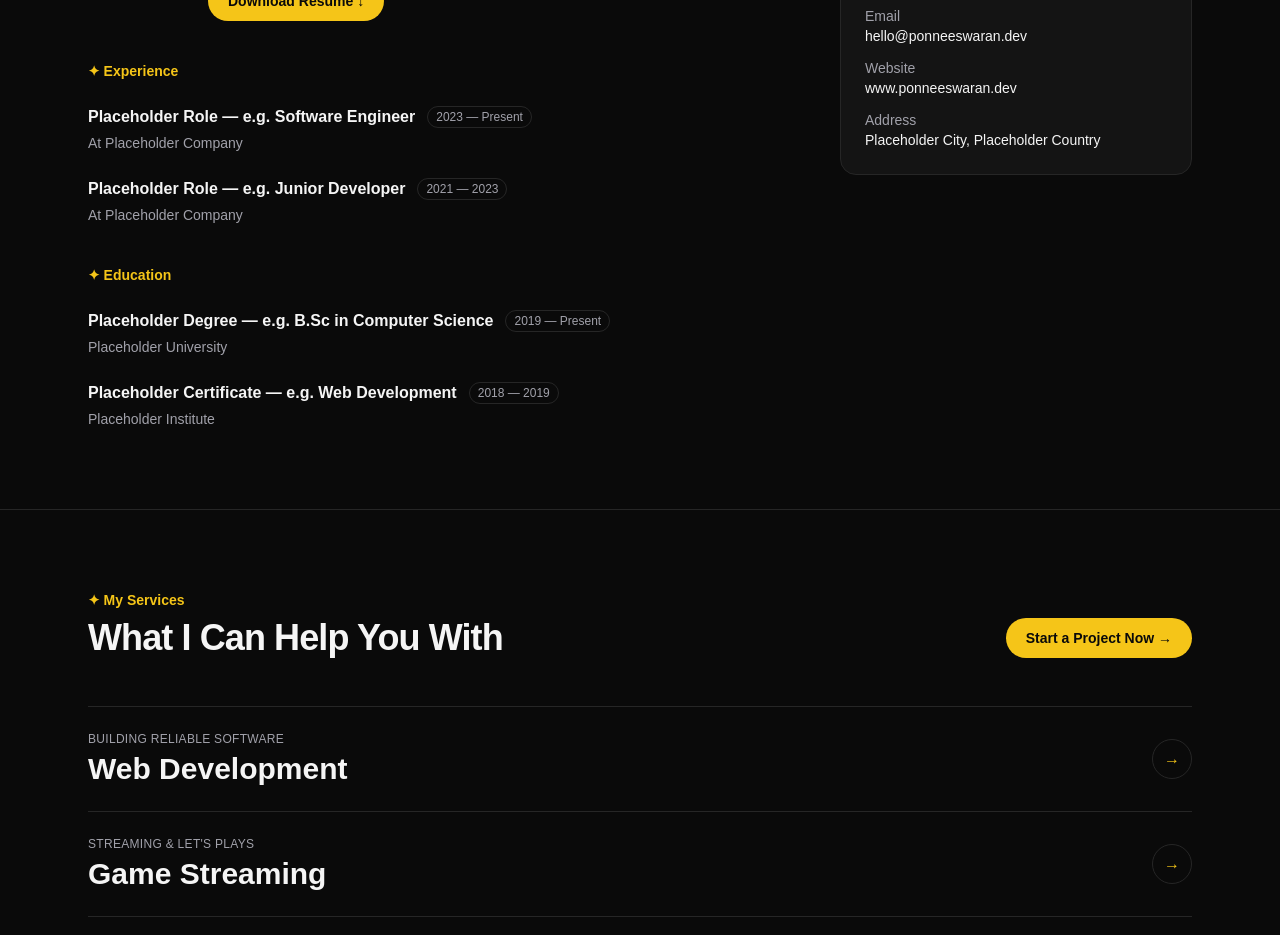
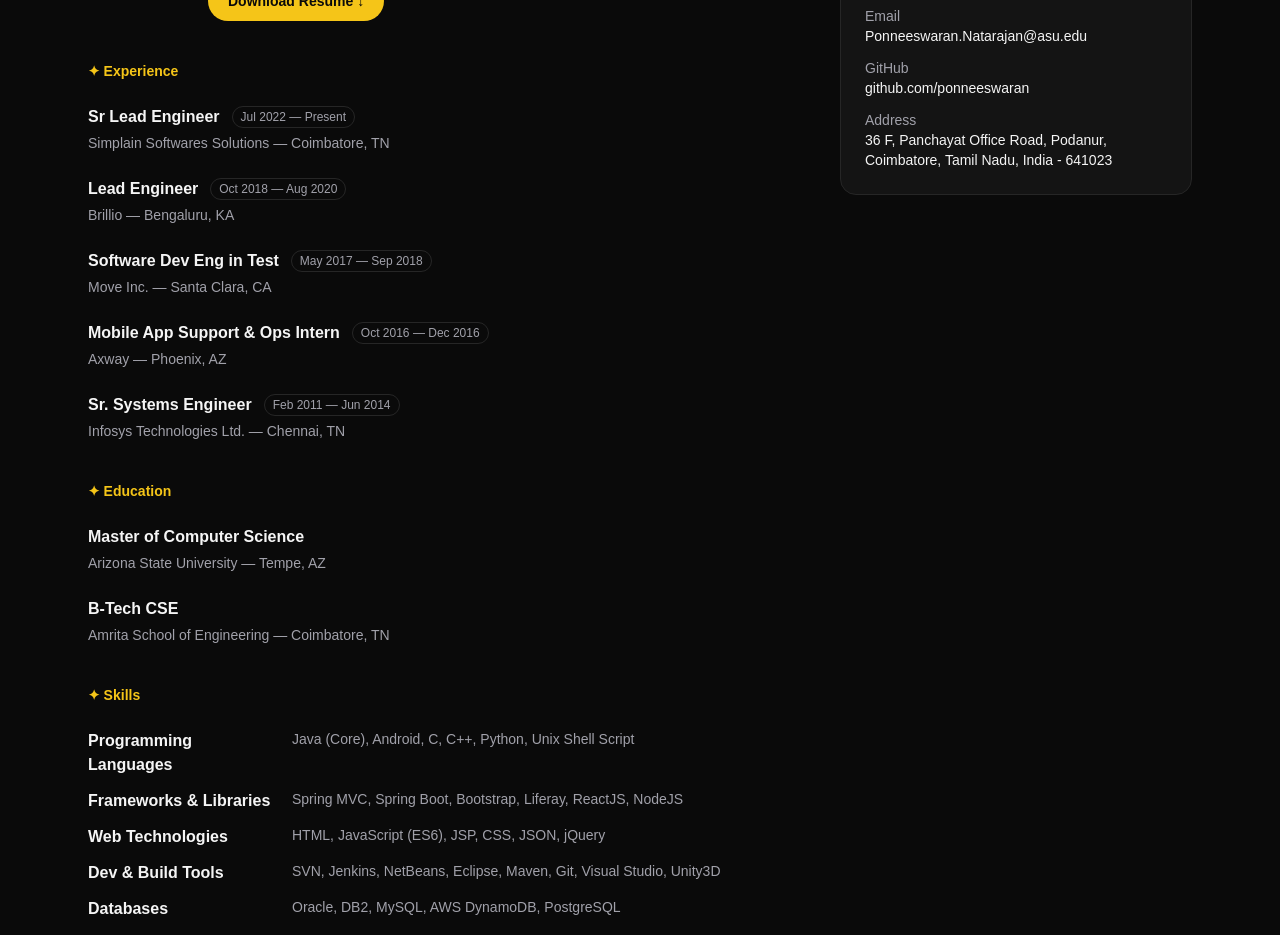
Before and after one commit to ponneeswaran/ponneeswaran.github.io, a Next.js app: page / in a window 1280 px wide. Shown: the part 1140-2075 px from the top of the page. Built offline with nearby package versions, Linux system fonts and the light colour scheme.

Commit message:
feat: update resume and enhance About component with personal details

```diff
--- a/package.json
+++ b/package.json
@@ -6,7 +6,8 @@
     "dev": "next dev",
     "build": "next build",
     "start": "next start",
-    "lint": "eslint"
+    "lint": "eslint",
+    "generate-resume": "node scripts/generate-resume.js"
   },
   "dependencies": {
     "next": "16.2.12",
@@ -20,6 +21,7 @@
     "@types/react-dom": "^19",
     "eslint": "^9",
     "eslint-config-next": "16.2.12",
+    "pdfkit": "^0.19.1",
     "tailwindcss": "^4",
     "typescript": "^5"
   }
--- /dev/null
+++ b/scripts/generate-resume.js
@@ -0,0 +1,139 @@
+/**
+ * Regenerates public/resume.pdf from the structured data below.
+ * Run with: node scripts/generate-resume.js
+ */
+const fs = require("fs");
+const path = require("path");
+const PDFDocument = require("pdfkit");
+
+const OUTPUT_PATH = path.join(__dirname, "..", "public", "resume.pdf");
+
+const ACCENT = "#1f7a5c";
+const TEXT = "#1a1a1a";
+const MUTED = "#555555";
+
+const CONTACT = {
+  address: "36 F, Panchayat Office Road, Podanur, Coimbatore - 641023",
+  phone: "+91-9003977744",
+  email: "Ponneeswaran.Natarajan@asu.edu",
+  github: "https://github.com/ponneeswaran",
+};
+
+const OBJECTIVE =
+  "Experienced Full-stack Java Developer with approximately 11 years of expertise in " +
+  "designing, developing, and managing complex web applications. Seeking a leadership " +
+  "role as a Manager, where I can leverage my technical acumen and project management " +
+  "skills to drive team success and deliver high-quality software solutions.";
+
+const EXPERIENCE = [
+  {
+    period: "FEB 2011 - JUNE 2014",
+    title: "Sr. Systems Engineer | Infosys Technologies Ltd. | Chennai, TN",
+  },
+  {
+    period: "OCT 2016 - DEC 2016",
+    title: "Mobile App Support & Ops Intern | Axway | Phoenix, AZ",
+  },
+  {
+    period: "MAY 2017 - SEP 2018",
+    title: "Software Dev Eng in Test | Move Inc. | Santa Clara, CA",
+  },
+  {
+    period: "OCT 2018 - AUG 2020",
+    title: "Lead Engineer | Brillio | Bengaluru, KA",
+  },
+  {
+    period: "JUL 2022 - PRESENT",
+    title: "Sr Lead Engineer | Simplain Softwares Solutions | Coimbatore, TN",
+    detail:
+      "Key responsibilities: Client and business interactions. Managing a small team of 3 " +
+      "members, overseeing the development and delivery of bug-free enhancements. Managed " +
+      "DevOps processes and handled server-related support tasks, ensuring smooth " +
+      "operations and deployments.",
+  },
+];
+
+const EDUCATION = [
+  "Master of Computer Science | Arizona State University | Tempe, AZ",
+  "B-Tech CSE | Amrita School of Engineering | Coimbatore, TN",
+];
+
+const SKILLS = [
+  ["Programming Languages", "Java (Core), Android, C, C++, Python, Unix Shell Script"],
+  ["Frameworks and Libraries", "Spring MVC, Spring Boot, Bootstrap, Liferay, ReactJS, NodeJS"],
+  ["Web Technologies", "HTML, JavaScript (ES6), JSP, CSS, JSON, jQuery"],
+  ["Development and Build Tools", "SVN, Jenkins, NetBeans, Eclipse, Maven, Git, Visual Studio, Unity3D"],
+  ["Databases", "Oracle, DB2, MySQL, AWS DynamoDB, PostgreSQL"],
+  ["Other Tools and Technologies", "Wolfram Mathematica, Titanium+, Jira, Tomee"],
+];
+
+const doc = new PDFDocument({ size: "A4", margins: { top: 50, bottom: 50, left: 50, right: 50 } });
+doc.pipe(fs.createWriteStream(OUTPUT_PATH));
+
+doc
+  .fillColor(ACCENT)
+  .font("Helvetica-Bold")
+  .fontSize(28)
+  .text("Ponneeswaran Natarajan");
+
+doc.moveDown(0.6);
+
+doc
+  .fillColor(TEXT)
+  .font("Helvetica-Bold")
+  .fontSize(11)
+  .text("OBJECTIVE", { underline: false });
+doc.fillColor(MUTED).font("Helvetica").fontSize(10).text(OBJECTIVE);
+doc.moveDown(1);
+
+doc.fillColor(TEXT).font("Helvetica-Bold").fontSize(11).text("CONTACT");
+doc
+  .fillColor(MUTED)
+  .font("Helvetica")
+  .fontSize(10)
+  .text(`Address: ${CONTACT.address}`)
+  .text(`Phone: ${CONTACT.phone}`)
+  .text(`Email: ${CONTACT.email}`)
+  .text(`GitHub: ${CONTACT.github}`);
+doc.moveDown(1);
+
+doc.fillColor(ACCENT).font("Helvetica-Bold").fontSize(11).text("EXPERIENCE");
+doc.moveDown(0.3);
+EXPERIENCE.forEach((job) => {
+  doc.fillColor(MUTED).font("Helvetica-Bold").fontSize(9.5).text(job.period);
+  doc.fillColor(TEXT).font("Helvetica-Bold").fontSize(10).text(job.title);
+  if (job.detail) {
+    doc.fillColor(MUTED).font("Helvetica").fontSize(9.5).text(job.detail);
+  }
+  doc.moveDown(0.6);
+});
+
+doc.fillColor(ACCENT).font("Helvetica-Bold").fontSize(11).text("EDUCATION");
+doc.moveDown(0.3);
+EDUCATION.forEach((line) => {
+  doc.fillColor(TEXT).font("Helvetica").fontSize(10).text(line);
+});
+doc.moveDown(1);
+
+doc.fillColor(ACCENT).font("Helvetica-Bold").fontSize(11).text("SKILLS");
+doc.moveDown(0.3);
+SKILLS.forEach(([category, items]) => {
+  doc
+    .fillColor(TEXT)
+    .font("Helvetica-Bold")
+    .fontSize(9.5)
+    .text(`${category}: `, { continued: true })
+    .font("Helvetica")
+    .fillColor(MUTED)
+    .text(items);
+});
+
+doc.moveDown(1);
+doc.fillColor(TEXT).font("Helvetica-Bold").fontSize(11).text("REFERENCES");
+doc.fillColor(MUTED).font("Helvetica").fontSize(10).text("Available upon request.");
+
+doc.end();
+
+doc.on("end", () => {
+  console.log(`Resume generated at ${OUTPUT_PATH}`);
+});
--- a/src/components/About.tsx
+++ b/src/components/About.tsx
@@ -1,26 +1,68 @@
 const EXPERIENCE = [
   {
-    role: "Placeholder Role \u2014 e.g. Software Engineer",
-    place: "At Placeholder Company",
-    period: "2023 \u2014 Present",
+    role: "Sr Lead Engineer",
+    place: "Simplain Softwares Solutions \u2014 Coimbatore, TN",
+    period: "Jul 2022 \u2014 Present",
   },
   {
-    role: "Placeholder Role \u2014 e.g. Junior Developer",
-    place: "At Placeholder Company",
-    period: "2021 \u2014 2023",
+    role: "Lead Engineer",
+    place: "Brillio \u2014 Bengaluru, KA",
+    period: "Oct 2018 \u2014 Aug 2020",
+  },
+  {
+    role: "Software Dev Eng in Test",
+    place: "Move Inc. \u2014 Santa Clara, CA",
+    period: "May 2017 \u2014 Sep 2018",
+  },
+  {
+    role: "Mobile App Support & Ops Intern",
+    place: "Axway \u2014 Phoenix, AZ",
+    period: "Oct 2016 \u2014 Dec 2016",
+  },
+  {
+    role: "Sr. Systems Engineer",
+    place: "Infosys Technologies Ltd. \u2014 Chennai, TN",
+    period: "Feb 2011 \u2014 Jun 2014",
   },
 ];
 
 const EDUCATION = [
   {
-    title: "Placeholder Degree \u2014 e.g. B.Sc in Computer Science",
-    place: "Placeholder University",
-    period: "2019 \u2014 Present",
+    title: "Master of Computer Science",
+    place: "Arizona State University \u2014 Tempe, AZ",
+    period: "",
   },
   {
-    title: "Placeholder Certificate \u2014 e.g. Web Development",
-    place: "Placeholder Institute",
-    period: "2018 \u2014 2019",
+    title: "B-Tech CSE",
+    place: "Amrita School of Engineering \u2014 Coimbatore, TN",
+    period: "",
+  },
+];
+
+const SKILLS = [
+  {
+    category: "Programming Languages",
+    items: "Java (Core), Android, C, C++, Python, Unix Shell Script",
+  },
+  {
+    category: "Frameworks & Libraries",
+    items: "Spring MVC, Spring Boot, Bootstrap, Liferay, ReactJS, NodeJS",
+  },
+  {
+    category: "Web Technologies",
+    items: "HTML, JavaScript (ES6), JSP, CSS, JSON, jQuery",
+  },
+  {
+    category: "Dev & Build Tools",
+    items: "SVN, Jenkins, NetBeans, Eclipse, Maven, Git, Visual Studio, Unity3D",
+  },
+  {
+    category: "Databases",
+    items: "Oracle, DB2, MySQL, AWS DynamoDB, PostgreSQL",
+  },
+  {
+    category: "Other Tools",
+    items: "Wolfram Mathematica, Titanium+, Jira, TomEE",
   },
 ];
 
@@ -43,13 +85,14 @@
               </div>
               <div className="flex flex-col gap-4">
                 <p className="max-w-xl text-muted">
-                  Placeholder bio \u2014 I&apos;m Ponneeswaran Natarajan, a
-                  developer who spends free time gaming, creating video
-                  content, and collecting coins from around the world.
-                  Replace this paragraph with your real story.
+                  Full-stack Java developer with approximately 11 years of
+                  experience designing, developing, and managing complex web
+                  applications. Outside of work I enjoy gaming, creating
+                  video content, and collecting coins from around the world.
                 </p>
                 <a
                   href="/resume.pdf"
+                  download
                   className="w-fit rounded-full bg-accent px-5 py-2.5 text-sm font-semibold text-accent-foreground transition-opacity hover:opacity-90"
                 >
                   Download Resume &#8595;
@@ -61,7 +104,7 @@
               <h3 className="text-sm font-semibold text-accent">&#10022; Experience</h3>
               <ul className="flex flex-col gap-6">
                 {EXPERIENCE.map((item) => (
-                  <li key={item.role} className="flex flex-col gap-1">
+                  <li key={item.role + item.period} className="flex flex-col gap-1">
                     <div className="flex flex-wrap items-center gap-3">
                       <span className="font-semibold">{item.role}</span>
                       <span className="rounded-full border border-border px-2 py-0.5 text-xs text-muted">
@@ -79,13 +122,20 @@
               <ul className="flex flex-col gap-6">
                 {EDUCATION.map((item) => (
                   <li key={item.title} className="flex flex-col gap-1">
-                    <div className="flex flex-wrap items-center gap-3">
-                      <span className="font-semibold">{item.title}</span>
-                      <span className="rounded-full border border-border px-2 py-0.5 text-xs text-muted">
-                        {item.period}
-                      </span>
-                    </div>
+                    <span className="font-semibold">{item.title}</span>
                     <span className="text-sm text-muted">{item.place}</span>
+                  </li>
+                ))}
+              </ul>
+            </div>
+
+            <div className="flex flex-col gap-6">
+              <h3 className="text-sm font-semibold text-accent">&#10022; Skills</h3>
+              <ul className="flex flex-col gap-3">
+                {SKILLS.map((skill) => (
+                  <li key={skill.category} className="flex flex-col gap-1 sm:flex-row sm:gap-3">
+                    <span className="w-48 shrink-0 font-semibold">{skill.category}</span>
+                    <span className="text-sm text-muted">{skill.items}</span>
                   </li>
                 ))}
               </ul>
@@ -97,19 +147,31 @@
             <dl className="flex flex-col gap-3 text-sm">
               <div>
                 <dt className="text-muted">Phone</dt>
-                <dd>+00 000 0000 000</dd>
+                <dd>+91-9003977744</dd>
               </div>
               <div>
                 <dt className="text-muted">Email</dt>
-                <dd>hello@ponneeswaran.dev</dd>
+                <dd>Ponneeswaran.Natarajan@asu.edu</dd>
               </div>
               <div>
-                <dt className="text-muted">Website</dt>
-                <dd>www.ponneeswaran.dev</dd>
+                <dt className="text-muted">GitHub</dt>
+                <dd>
+                  <a
+                    href="https://github.com/ponneeswaran"
+                    target="_blank"
+                    rel="noreferrer"
+                    className="hover:text-accent"
+                  >
+                    github.com/ponneeswaran
+                  </a>
+                </dd>
               </div>
               <div>
                 <dt className="text-muted">Address</dt>
-                <dd>Placeholder City, Placeholder Country</dd>
+                <dd>
+                  36 F, Panchayat Office Road, Podanur, Coimbatore, Tamil
+                  Nadu, India - 641023
+                </dd>
               </div>
             </dl>
           </div>
--- a/src/components/Cta.tsx
+++ b/src/components/Cta.tsx
@@ -9,7 +9,7 @@
           </h2>
         </div>
         <a
-          href="mailto:hello@ponneeswaran.dev"
+          href="mailto:Ponneeswaran.Natarajan@asu.edu"
           className="w-fit rounded-full bg-accent px-6 py-3 text-sm font-semibold text-accent-foreground transition-opacity hover:opacity-90"
         >
           Start a Project Now &rarr;
```
Also changed, not shown: 2 other files (tests, documents, lock files or other folders).
